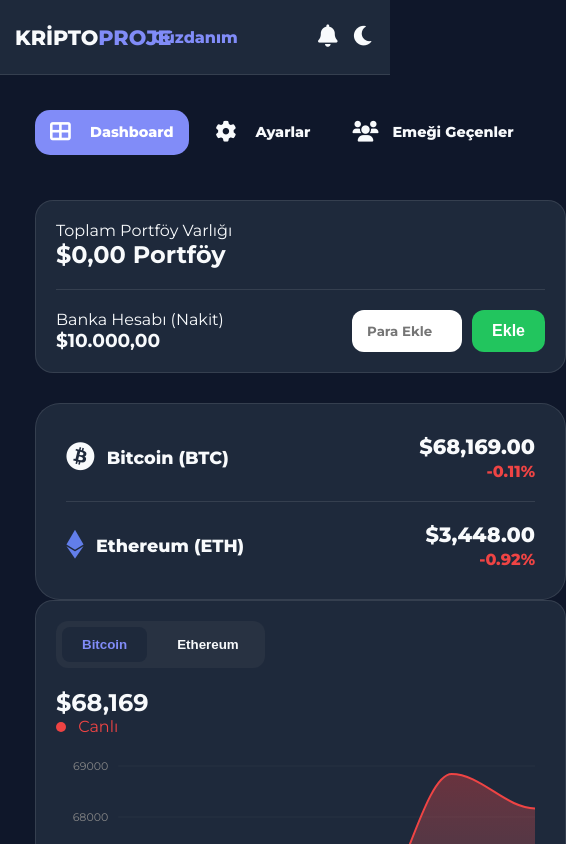
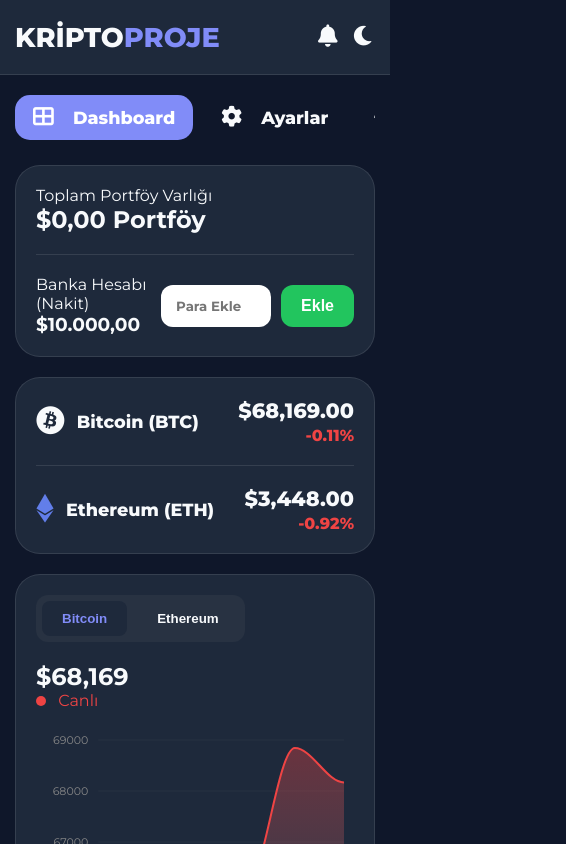
Before and after one commit to 0Bark1n/OkulProjesi_Kripto, a plain HTML site: page index.html in a window 390 px wide. Both pictures are taken after a click on the button 363 px from the left and 37 px from the top of the page. Shown: the top 844 px of the page, 566 px wide, since content can reach past the window. Drawn offline with nearby package versions, Linux system fonts and the light colour scheme.

Commit message:
telefon uyumlulugu kesin olarak yapıldı ve chart mouse hoverlar fixlendi

```diff
--- a/index.html
+++ b/index.html
@@ -15,10 +15,6 @@
     <header class="header">
         <nav class="nav-container">
             <div class="logo">Kripto<span>Proje</span></div>
-
-            <ul class="nav-menu">
-                <li><a href="#" class="active">Cüzdanım</a></li>
-            </ul>
 
             <div class="header-actions">
                 <div class="notification-wrapper">
--- a/js/chart-manager.js
+++ b/js/chart-manager.js
@@ -14,6 +14,7 @@
         }
     };
 
+    const currentTheme = document.documentElement.getAttribute('data-theme') || 'dark';
     let currentCoin = 'BTC';
 
     // ApexCharts İlk Kurulum
@@ -33,14 +34,55 @@
         xaxis: {
             labels: { show: false },
             axisBorder: { show: false },
-            axisTicks: { show: false }
+            axisTicks: { show: false },
+            tooltip: {
+                enabled: false // Alttan çıkan o sinir bozucu "6" vs. yazan oku tamamen kapatır
+            }
         },
         yaxis: { labels: { style: { colors: '#888', fontFamily: 'Montserrat' } } },
-        grid: { borderColor: 'rgba(128, 128, 128, 0.1)' }
+        grid: { borderColor: 'rgba(128, 128, 128, 0.1)' },
+
+        // --- YENİ EKLENEN KISIM: TOOLTIP (BİLGİ KUTUSU) AYARLARI ---
+        tooltip: {
+            theme: currentTheme, // Sitenin temasına otomatik uyum sağlar (Siyahsa siyah, beyazsa beyaz)
+            x: {
+                show: false // Kutunun üstündeki gereksiz X ekseni numarasını gizler
+            },
+            y: {
+                title: {
+                    formatter: function () {
+                        return ''; // "Series-1" gibi gereksiz başlıkları siler
+                    }
+                },
+                formatter: function (val) {
+                    // Fiyatı sadece şık bir şekilde yazdırır: Örn: $69.300,00
+                    return "$" + val.toLocaleString('tr-TR', { minimumFractionDigits: 2, maximumFractionDigits: 2 });
+                }
+            },
+            marker: {
+                show: false // Fiyatın yanındaki yeşil/kırmızı yuvarlağı gizler (daha sade durması için)
+            }
+        }
     };
 
     var chart = new ApexCharts(document.querySelector("#mainChart"), options);
     chart.render();
+
+    // Tema değiştiğinde grafiği anında güncelle
+    document.addEventListener('themeChanged', () => {
+        // Sitenin o anki temasını kontrol et (dark mı light mı?)
+        const currentTheme = document.documentElement.getAttribute('data-theme');
+        const isDark = currentTheme === 'dark';
+
+        // Grafiği yeni temaya göre güncelle (chart değişkeninin adının chart olduğunu varsayıyorum)
+        if (typeof chart !== 'undefined') {
+            chart.updateOptions({
+                tooltip: {
+                    theme: isDark ? 'dark' : 'light'
+                }
+            });
+        }
+    });
 
     // Sekme Değiştirme (BTC/ETH Butonları)
     document.querySelectorAll('.coin-btn').forEach(btn => {
--- a/js/theme.js
+++ b/js/theme.js
@@ -17,5 +17,6 @@
     themeToggle.addEventListener('click', () => {
         const currentTheme = htmlElement.getAttribute('data-theme');
         setTheme(currentTheme === 'light' ? 'dark' : 'light');
+        document.dispatchEvent(new Event('themeChanged'));
     });
 }
--- a/scss/_layout.scss
+++ b/scss/_layout.scss
@@ -1,126 +1,192 @@
-// scss/_layout.scss
+// ==========================================
+// 1. HEADER (ÜST MENÜ - GERİ GELDİ!)
+// ==========================================
+.header {
+    background: var(--card-bg);
+    height: 75px;
+    display: flex;
+    align-items: center;
+    padding: 0 5%;
+    border-bottom: 1px solid var(--border-color);
+    position: sticky;
+    top: 0;
+    z-index: 1000;
 
-// --- MOBİL VE TABLET UYUMLULUĞU (IPHONE 14 PRO MAX DAHİL) ---
+    .nav-container {
+        display: flex;
+        justify-content: space-between; // Logoyu sola, ikonları sağa ayırır
+        align-items: center;
+        width: 100%;
+        max-width: 1400px;
+        margin: 0 auto;
+    }
+
+    .logo {
+        font-weight: 800;
+        font-size: 1.7rem;
+        text-transform: uppercase;
+        span { color: #818cf8; } // $primary
+    }
+
+    // Cüzdanım yazısını gizler
+    .nav-menu { display: none !important; }
+}
+
+.header-actions {
+    display: flex;
+    align-items: center;
+    gap: 15px;
+
+    .action-btn {
+        background: none; border: none; color: var(--text-color);
+        font-size: 1.4rem; cursor: pointer; transition: 0.2s;
+        &:hover { color: #818cf8; }
+    }
+}
+
+// ==========================================
+// 2. DASHBOARD ANA YERLEŞİM (MASAÜSTÜ)
+// ==========================================
+.dashboard {
+    display: grid;
+    grid-template-columns: 280px 1fr;
+    gap: 35px;
+    padding: 35px;
+    max-width: 1500px;
+    margin: 0 auto;
+    align-items: start;
+}
+
+// Sol Menü
+.sidebar-nav ul {
+    display: flex;
+    flex-direction: column;
+    gap: 12px;
+
+    li a {
+        display: flex; align-items: center; padding: 18px 22px;
+        color: var(--text-color); border-radius: 15px;
+        font-weight: 800; font-size: 1.1rem; transition: 0.2s;
+
+        i { margin-right: 15px; font-size: 1.3rem; width: 25px; }
+        &:hover, &.active { background: #818cf8; color: white; }
+    }
+}
+
+.content { width: 100%; }
+
+#dashboard-content { display: grid; gap: 30px; width: 100%; }
+
+.top-row { display: grid; grid-template-columns: 1fr 1fr; gap: 30px; }
+
+
+// ==========================================
+// 3. MOBİL UYUMLULUK (SİMETRİK VE BUG'SIZ)
+// ==========================================
 @media (max-width: 992px) {
+
+    // Ekranı Kilitler (Sıfır Taşma)
+    html, body {
+        overflow-x: hidden !important;
+        width: 100% !important;
+        margin: 0 !important;
+        padding: 0 !important;
+    }
+
+    * { box-sizing: border-box !important; }
+
+    // Dashboard Simetrik Boşlukları
     .dashboard {
-        // Yan yana olan yapıyı alt alta çeviriyoruz
-        grid-template-columns: 1fr !important;
+        display: flex !important;
+        flex-direction: column !important;
+        width: 100% !important; // 100vw iptal, çünkü kaydırma çubuğuyla çakışıyor
+        max-width: 100% !important;
         padding: 15px !important;
         gap: 20px !important;
     }
 
-    .sidebar {
-        // Menü yukarıda yatay veya dikey geniş dursun
+    // İÇERİK (DİKKAT: display: flex !important KULLANMIYORUZ Kİ JS GİZLEYEBİLSİN)
+    .content {
         width: 100% !important;
-        .sidebar-nav ul {
-            flex-direction: row !important; // Menü elemanlarını yan yana diz
-            overflow-x: auto; // Eğer sığmazsa kaydırılabilir yap
-            padding-bottom: 10px;
+        margin: 0 !important;
+        padding: 0 !important;
+    }
 
-            li a {
-                padding: 12px 15px !important;
-                font-size: 0.9rem !important;
-                white-space: nowrap; // Yazılar alt satıra geçmesin
-            }
+    #dashboard-content {
+        gap: 20px !important; // Kartlar arası boşluk
+    }
+
+    .top-row {
+        display: flex !important;
+        flex-direction: column !important;
+        width: 100% !important;
+        gap: 20px !important;
+    }
+
+    // Kartların Sınırları
+    .balance-card, .chart-box, .trade-box, .history-table, .market-summary-card, .settings-card, .contributor-card {
+        width: 100% !important;
+        padding: 20px !important;
+        margin: 0 !important;
+        overflow: hidden !important;
+    }
+
+    // Tablo (Sığmazsa Kaydır)
+    .history-table { padding: 15px !important; }
+    .table-responsive { width: 100% !important; overflow-x: auto !important; -webkit-overflow-scrolling: touch; }
+    table { width: 100% !important; min-width: 500px; }
+
+    // Al/Sat Butonları
+    .trade-box form {
+        display: flex !important;
+        flex-direction: column !important;
+        width: 100% !important;
+        gap: 15px !important;
+
+        .input-group { width: 100% !important; }
+
+        .trade-buttons {
+            display: flex !important;
+            flex-direction: row !important; // Butonlar yanyana
+            width: 100% !important;
+            gap: 10px !important;
+            button { flex: 1 !important; height: 50px !important; padding: 0 !important; }
         }
     }
 
-    .top-row {
-        // Üstteki bakiye ve piyasa kartlarını alt alta al
-        grid-template-columns: 1fr !important;
-        gap: 20px !important;
+    #mainChart { width: 100% !important; min-height: 250px; }
+
+    // Sol Menü (Yatay)
+    .sidebar {
+        width: 100% !important;
+        max-width: 100% !important;
+        overflow: hidden !important; // Dışarı taşan butonları gizle
+    }
+    .sidebar-nav {
+        width: 100% !important;
+        max-width: 100% !important;
     }
 
-    .header {
-        padding: 0 15px !important;
-        .logo { font-size: 1.3rem !important; }
-        .nav-menu { display: none; } // "Cüzdanım" yazısını mobilde gizle (yer kazandırır)
+    .sidebar-nav ul {
+        display: flex !important;
+        flex-direction: row !important;
+        width: 100% !important;
+        max-width: 100% !important;
+        overflow-x: auto !important; // Sadece kendi içinde kaydırmaya izin ver
+        padding: 5px 0 !important;
+        margin: 0 !important;
+        gap: 10px !important; // Butonların arasını biraz açalım
+        -webkit-overflow-scrolling: touch; // iPhone'da yağ gibi kaysın
+
+        li {
+            flex-shrink: 0 !important; // Butonların birbirini ezip şeklinin bozulmasını engeller
+        }
+
+        li a {
+            white-space: nowrap !important; // Yazılar alt satıra geçmesin
+            padding: 12px 18px !important;
+        }
     }
 
-    // Kart iç boşluklarını mobilde biraz daraltalım ki içerik sığsın
-    .balance-card, .chart-box, .trade-box, .history-table, .settings-card {
-        padding: 20px !important;
-        border-radius: 18px !important;
-    }
-
-    // Al-Sat butonlarını mobilde alt alta alalım (daha kolay basılır)
-    .trade-buttons {
-        flex-direction: column !important;
-        button { width: 100% !important; }
-    }
+    .header { padding: 0 15px !important; }
 }
-
-// HEADER
-.header {
-    background: var(--card-bg);
-    height: 75px;
-    display: flex !important;
-    align-items: center;
-    padding: 0 5%;
-    border-bottom: 1px solid var(--border-color);
-    position: sticky; top: 0; z-index: 1000;
-
-    .nav-container {
-        display: flex !important;
-        justify-content: space-between !important;
-        align-items: center;
-        width: 100%; max-width: 1400px; margin: 0 auto; position: relative;
-    }
-
-    .logo {
-        font-weight: 800; font-size: 1.7rem; text-transform: uppercase;
-        span { color: $primary; }
-    }
-
-    .nav-menu {
-        position: absolute; left: 50%; transform: translateX(-50%);
-        display: flex; gap: 20px;
-        a { color: var(--text-color); font-weight: 800; &.active { color: $primary; } }
-    }
-}
-
-.header-actions {
-    display: flex !important; align-items: center; gap: 15px; position: relative;
-    .action-btn { background: none; border: none; color: var(--text-color); font-size: 1.4rem; cursor: pointer; }
-}
-
-// ANA YERLEŞİM (DASHBOARD)
-.dashboard {
-    display: grid !important;
-    grid-template-columns: 280px 1fr !important; // Menü 280px, kalan yer içerik
-    gap: 35px !important;
-    padding: 35px !important;
-    max-width: 1500px; margin: 0 auto;
-    align-items: start;
-    @media (max-width: 992px) { grid-template-columns: 1fr !important; }
-}
-
-// SOL MENÜ (SIDEBAR)
-.sidebar-nav ul {
-    display: flex; flex-direction: column; gap: 12px;
-    li a {
-        display: flex; align-items: center; padding: 18px 22px;
-        color: var(--text-color); border-radius: 15px; font-weight: 800; font-size: 1.1rem;
-        transition: 0.2s;
-        i { margin-right: 15px; width: 25px; font-size: 1.3rem; }
-        &:hover, &.active { background: $primary; color: white; }
-    }
-}
-
-// İÇERİK KARTLARI (GRID FIX)
-.content {
-    display: grid !important; gap: 30px !important; width: 100%;
-}
-
-.top-row {
-    display: grid !important; grid-template-columns: 1fr 1fr !important; gap: 30px !important;
-    @media (max-width: 768px) { grid-template-columns: 1fr !important; }
-}
-
-// --- DASHBOARD İÇERİK KARTLARI BOŞLUK AYARI ---
-#dashboard-content {
-    // display özelliği silindi, çünkü onu JavaScript (aç/kapa yaparken) yönetecek.
-    flex-direction: column !important;
-    gap: 30px !important;
-    width: 100%;
-}
```
Also changed, not shown: js/navigation-manager.js (+36 -12 lines), css/main.css, 1 other file.
